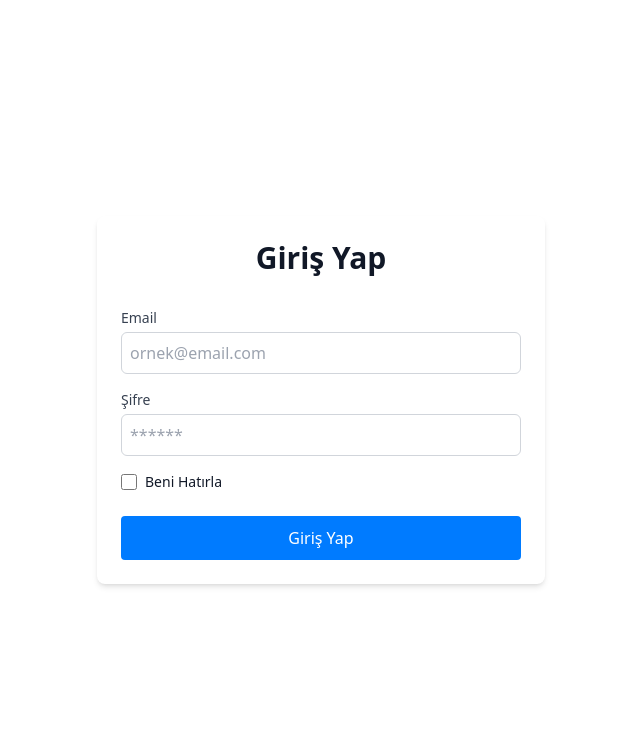
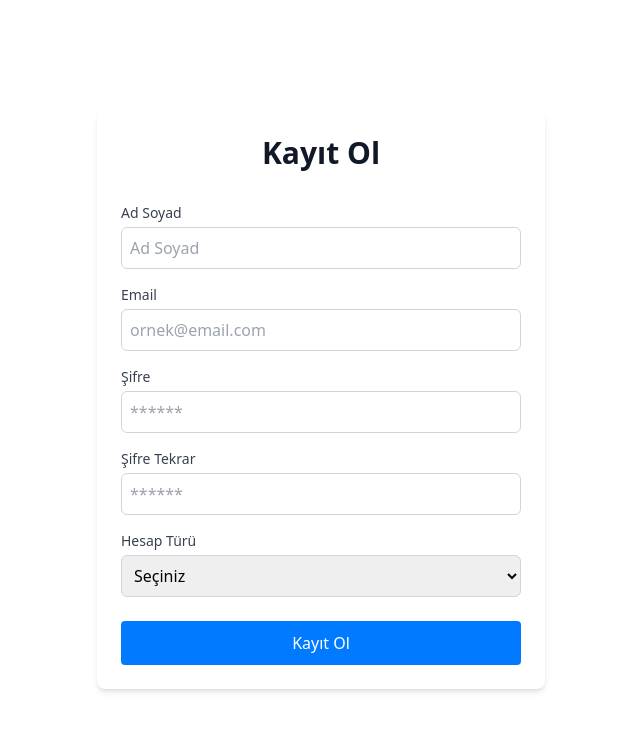
Before and after one commit to eminbasbayan/2024-4-react-bootcamp, a React (Vite) app: page / in a window 1280 px wide. Shown: the top 730 px of the page, without its empty margins (319-959 px from the left). Built offline with nearby package versions, Linux system fonts and the light colour scheme; the HTML template or start-up script is replaced by a standard one.

Commit message:
select örneği

```diff
--- a/src/App.jsx
+++ b/src/App.jsx
@@ -5,7 +5,7 @@ function App() {
   return (
     <div className="app">
       <div className="container mx-auto">
-        <LoginForm />
+        <RegisterForm />
       </div>
     </div>
   );
--- a/src/components/Auth/RegisterForm.jsx
+++ b/src/components/Auth/RegisterForm.jsx
@@ -12,6 +12,9 @@ const RegisterForm = () => {
     formState: { errors },
   } = useForm({
     resolver: yupResolver(registerSchema),
+    defaultValues: {
+      userType: '',
+    },
   });
 
   const onSubmit = (data) => {
@@ -93,6 +96,27 @@ const RegisterForm = () => {
                 </p>
               )}
             </div>
+
+            <div className="form-item space-y-4">
+              <div>
+                <label className="block text-sm font-medium text-gray-700">
+                  Hesap Türü
+                </label>
+                <select
+                  className="mt-1 block w-full rounded-md border border-gray-300 p-2"
+                  {...register('userType')}
+                >
+                  <option value="">Seçiniz</option>
+                  <option value="personal">Bireysel</option>
+                  <option value="business">Kurumsal</option>
+                </select>
+                {errors.userType && (
+                  <p className="mt-1 text-sm text-red-600">
+                    {errors.userType.message}
+                  </p>
+                )}
+              </div>
+            </div>
           </div>
           <Button color="primary" addClass="w-full">
             Kayıt Ol
--- a/src/schemas/auth.schema.js
+++ b/src/schemas/auth.schema.js
@@ -1,7 +1,7 @@
 import * as yup from 'yup';
 
 const passwordRules = {
-  min: 10,
+  min: 6,
   minMessage: 'Şifre en az 6 karakter olmalıdır!',
   required: 'Şifre alanı zorunludur!',
 };
@@ -35,4 +35,8 @@ export const registerSchema = yup.object().shape({
     .string()
     .oneOf([yup.ref('password'), null], 'Şifreler eşleşmiyor!')
     .required('Şifre tekrarı zorunludur!'),
+  userType: yup
+    .string()
+    .oneOf(['personal', 'business'], 'Lütfen kullanıcı tipini seçiniz!')
+    .required('Kullanıcı tip zorunludur!'),
 });
```
